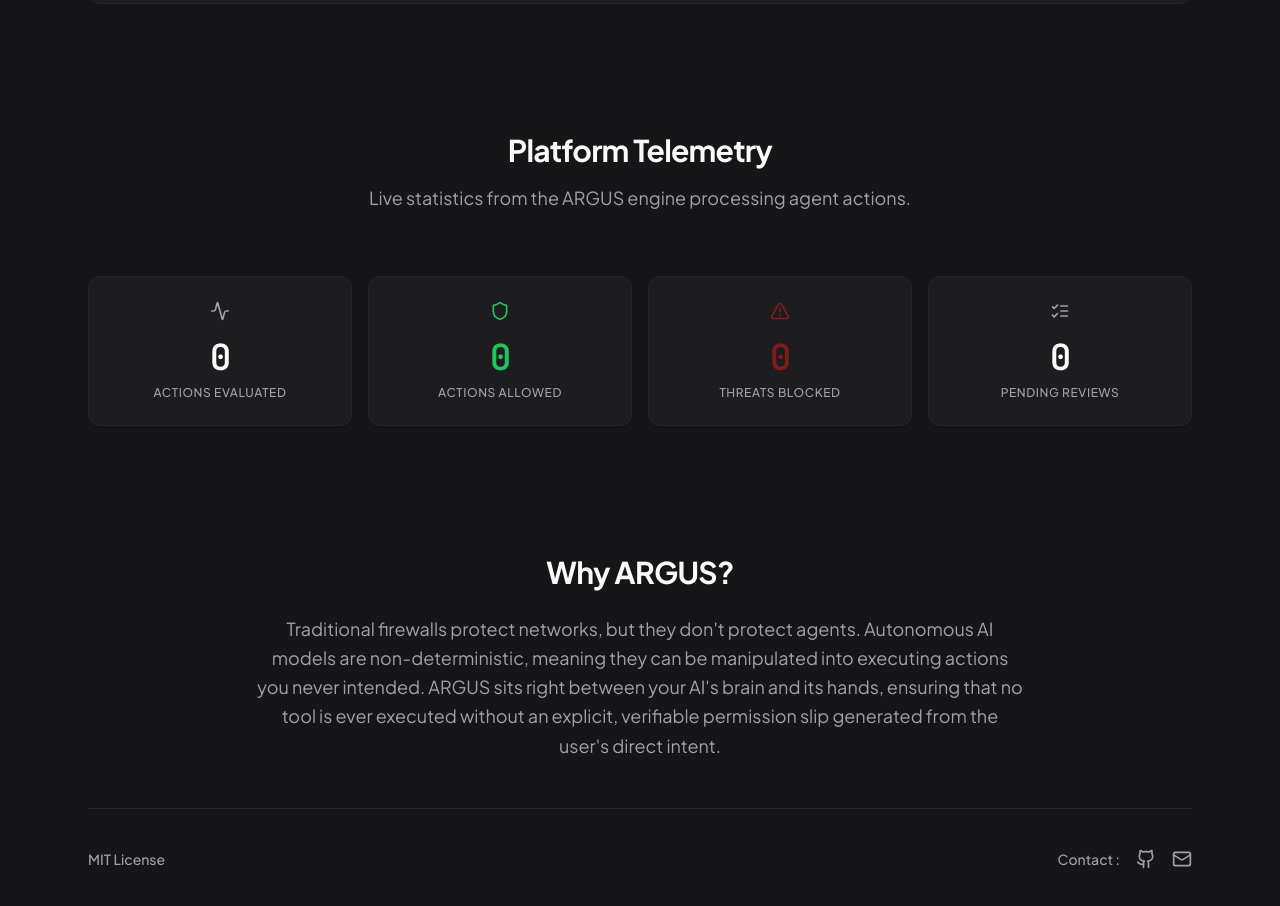
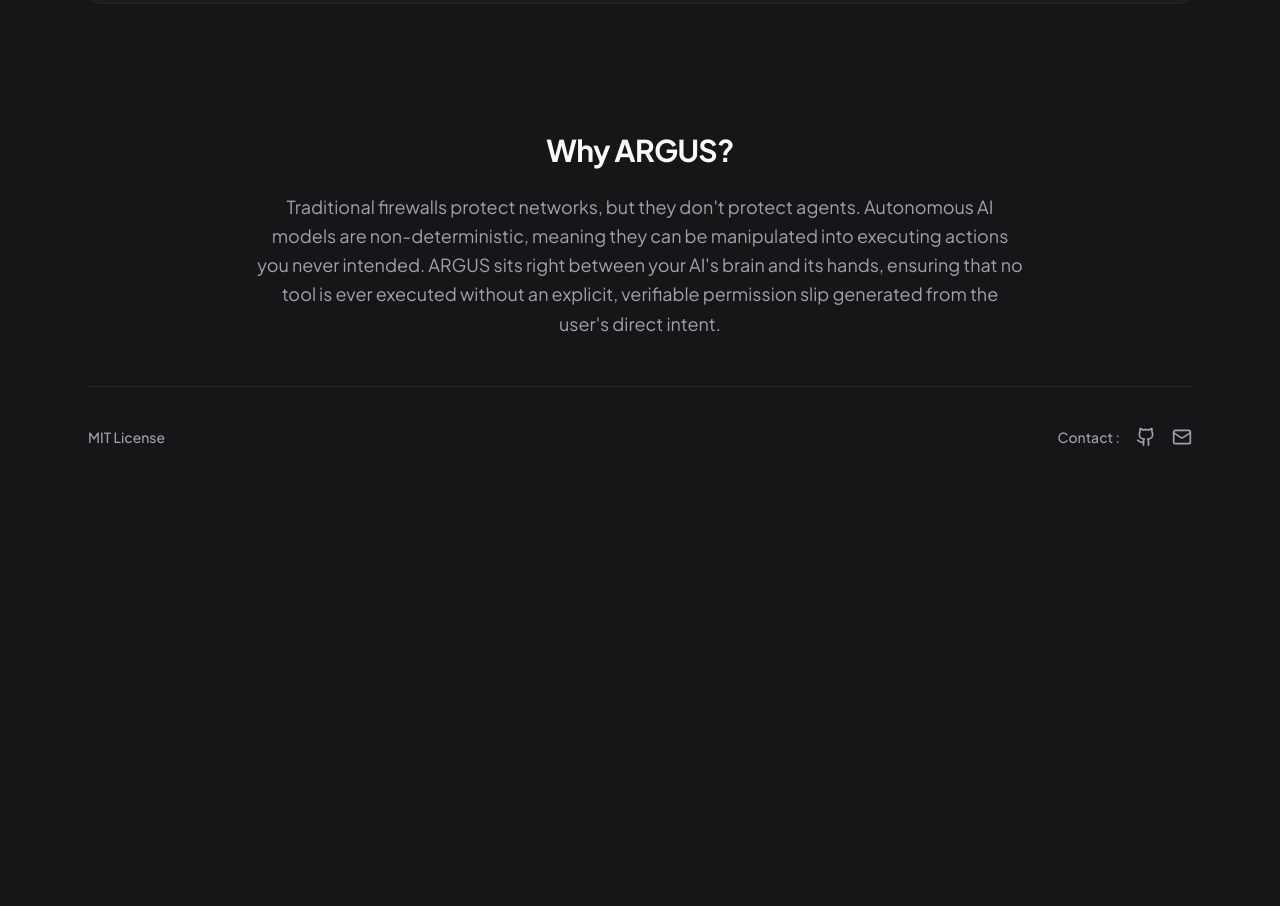
Before and after one commit to tanishra/argus, a React (Vite) app in the folder argus-dashboard/: page / in a window 1280 px wide. Shown: the part 2340-3246 px from the top of the page. After the commit the page ends 2931 px from the top, so only its background shows below. Built offline with nearby package versions, Linux system fonts and the light colour scheme; no server answers.

Commit message:
clean(dashboard): remove Platform Telemetry metrics section from homepage

```diff
--- a/argus-dashboard/src/pages/Dashboard.tsx
+++ b/argus-dashboard/src/pages/Dashboard.tsx
@@ -1,7 +1,7 @@
 import { useState, useEffect } from 'react'
 import { api, subscribeToFeed } from '../lib/api'
 import {
-  Shield, Activity, AlertTriangle, ListChecks, Users, ShieldAlert, FileText, ChevronRight, Lock, Play, Cpu, Network, User, ArrowRight, Github, Mail
+  Shield, Activity, AlertTriangle, Users, ShieldAlert, FileText, ChevronRight, Lock, Play, Cpu, Network, User, ArrowRight, Github, Mail
 } from 'lucide-react'
 import { cn } from '../lib/utils'
 import { Link } from 'react-router-dom'
@@ -312,37 +312,7 @@ export default function Dashboard() {
           </div>
         </section>
 
-        {/* ── REAL-TIME METRICS ── */}
-        <section className="animate-slide-up" style={{ animationDelay: '300ms', animationFillMode: 'both' }}>
-          <div className="text-center mb-16">
-            <h2 className="text-3xl font-bold text-foreground mb-4 tracking-tight">Platform Telemetry</h2>
-            <p className="text-muted-foreground max-w-2xl mx-auto text-lg">
-              Live statistics from the ARGUS engine processing agent actions.
-            </p>
-          </div>
-          <div className="grid grid-cols-2 md:grid-cols-4 gap-4">
-            <div className="premium-card p-6 text-center group">
-              <Activity className="w-5 h-5 text-muted-foreground mx-auto mb-4 group-hover:text-foreground transition-colors duration-300" />
-              <div className="text-4xl font-bold text-foreground tracking-tight mb-2 font-mono">{isLoading ? '-' : stats.actionsToday}</div>
-              <div className="text-sm text-muted-foreground font-medium uppercase tracking-wider text-xs">Actions Evaluated</div>
-            </div>
-            <div className="premium-card p-6 text-center shadow-[0_0_15px_rgba(34,197,94,0.05)] border-success/30 group">
-              <Shield className="w-5 h-5 text-success mx-auto mb-4 group-hover:scale-110 transition-transform duration-300" />
-              <div className="text-4xl font-bold text-success tracking-tight mb-2 font-mono">{isLoading ? '-' : stats.allowedActions}</div>
-              <div className="text-sm text-muted-foreground font-medium uppercase tracking-wider text-xs">Actions Allowed</div>
-            </div>
-            <div className="premium-card p-6 text-center shadow-[0_0_15px_rgba(239,68,68,0.05)] border-destructive/30 group">
-              <AlertTriangle className="w-5 h-5 text-destructive mx-auto mb-4 group-hover:scale-110 transition-transform duration-300" />
-              <div className="text-4xl font-bold text-destructive tracking-tight mb-2 font-mono">{isLoading ? '-' : stats.blockedActions}</div>
-              <div className="text-sm text-muted-foreground font-medium uppercase tracking-wider text-xs">Threats Blocked</div>
-            </div>
-            <div className="premium-card p-6 text-center group">
-              <ListChecks className="w-5 h-5 text-muted-foreground mx-auto mb-4 group-hover:text-foreground transition-colors duration-300" />
-              <div className="text-4xl font-bold text-foreground tracking-tight mb-2 font-mono">{isLoading ? '-' : stats.queueSize}</div>
-              <div className="text-sm text-muted-foreground font-medium uppercase tracking-wider text-xs">Pending Reviews</div>
-            </div>
-          </div>
-        </section>
+
 
         {/* ── WHY ARGUS? & FOOTER ── */}
         <section className="animate-slide-up mt-32 mb-8" style={{ animationDelay: '400ms', animationFillMode: 'both' }}>
```
